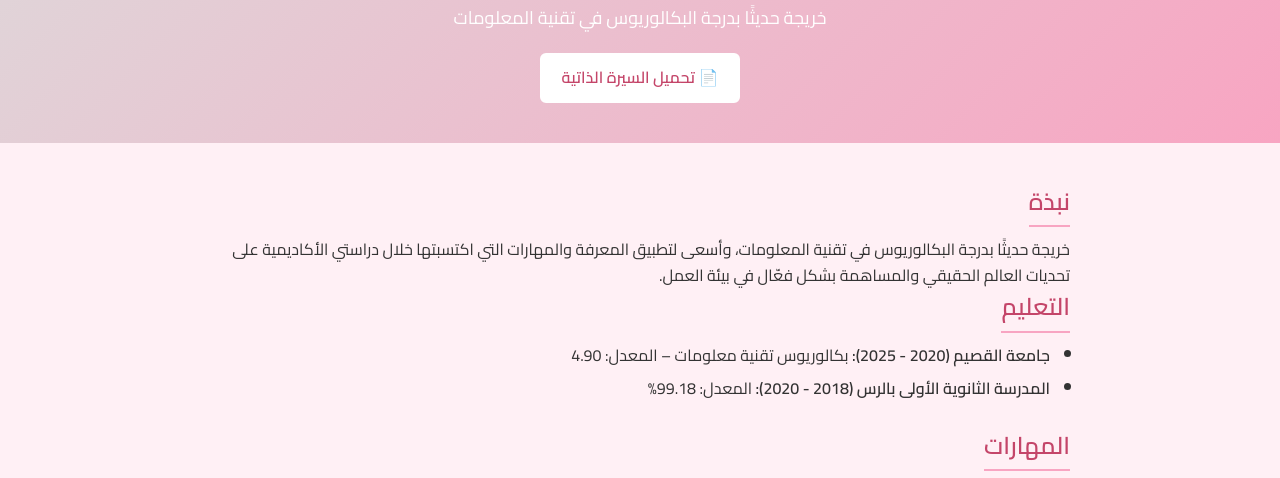
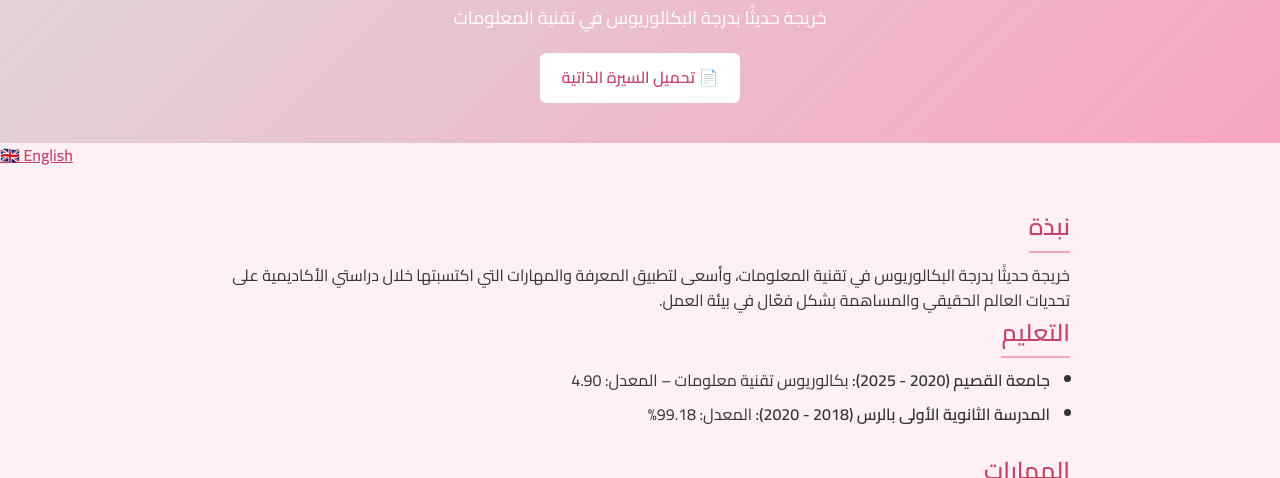
Before and after one commit to Sarah3254/sarah-cv, a plain HTML site: page index-ar.html in a window 1280 px wide. Shown: the part 267-745 px from the top of the page. Drawn offline with Linux system fonts and the light colour scheme.

Commit message:
Update index-ar.html

```diff
--- a/index-ar.html
+++ b/index-ar.html
@@ -124,6 +124,11 @@
   <a class="download-btn" href="Sarah_Almuzaini_CV.pdf" download>📄 تحميل السيرة الذاتية</a>
 </header>
 
+
+<div style="text-align: left; margin-bottom: 10px;">
+  <a href="index.html" style="color: #c44569; font-weight: bold;">🇬🇧 English</a>
+</div>
+
 <section>
   <h2>نبذة</h2>
   <p>
```
